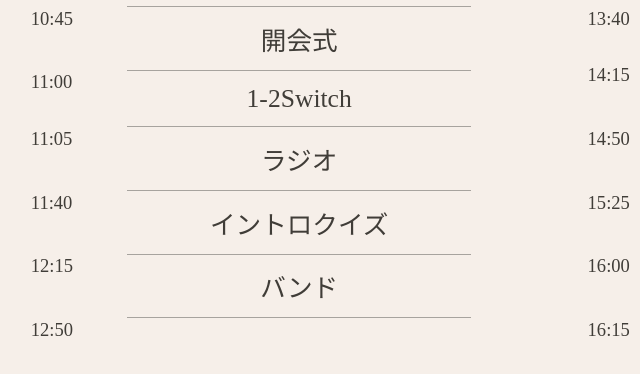
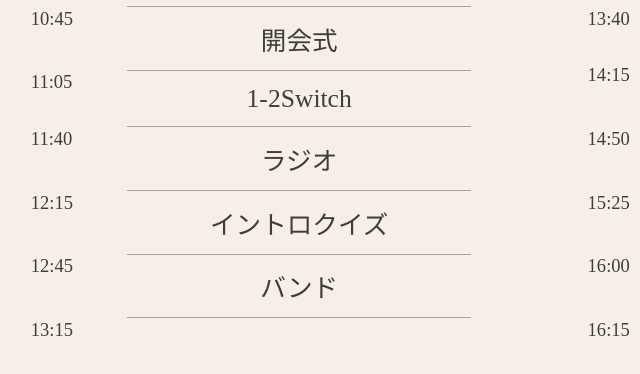
Before and after one commit to ryuangler-source/camfes_nishikita_2026, a plain HTML site: page index.html in a window 1280 px wide. Shown: the part 7179-7553 px from the top of the page, 111-751 px from the left. Drawn offline with Linux system fonts and the light colour scheme; a web font is replaced by a local one.

Commit message:
Correct first-session times on homepage

```diff
--- a/index.html
+++ b/index.html
@@ -66,7 +66,7 @@
     <p>すべてのブースで写真撮影が可能ですが、<br>撮影した写真をSNS等へ投稿・公開することはご遠慮ください。</p>
     <p>※ キャンフェスでは1部と2部で分かれて実施します<br>交代制となっていますのであらかじめご注意ください</p>
   </section>
-  <section class="schedule" aria-labelledby="schedule-title"><h2 id="schedule-title">TIME SCHDULE</h2><div class="schedule-columns"><div class="schedule-part"><h3>1部</h3><table><caption class="sr-only">1部のタイムスケジュール</caption><tbody><tr><th scope="row">10:30</th><td>開場</td></tr><tr><th scope="row">10:45</th><td>開会式</td></tr><tr><th scope="row">11:00</th><td>1-2Switch</td></tr><tr><th scope="row">11:05</th><td>ラジオ</td></tr><tr><th scope="row">11:40</th><td>イントロクイズ</td></tr><tr><th scope="row">12:15</th><td>バンド</td></tr><tr><th scope="row">12:50</th><td>終了</td></tr></tbody></table></div><div class="schedule-part"><h3>2部</h3><table><caption class="sr-only">2部のタイムスケジュール</caption><tbody><tr><th scope="row">13:25</th><td>開場</td></tr><tr><th scope="row">13:40</th><td>1-2Switch</td></tr><tr><th scope="row">14:15</th><td>ラジオ</td></tr><tr><th scope="row">14:50</th><td>イントロクイズ</td></tr><tr><th scope="row">15:25</th><td>バンド</td></tr><tr><th scope="row">16:00</th><td>閉会式</td></tr><tr><th scope="row">16:15</th><td>終了</td></tr></tbody></table></div></div></section>
+  <section class="schedule" aria-labelledby="schedule-title"><h2 id="schedule-title">TIME SCHDULE</h2><div class="schedule-columns"><div class="schedule-part"><h3>1部</h3><table><caption class="sr-only">1部のタイムスケジュール</caption><tbody><tr><th scope="row">10:30</th><td>開場</td></tr><tr><th scope="row">10:45</th><td>開会式</td></tr><tr><th scope="row">11:05</th><td>1-2Switch</td></tr><tr><th scope="row">11:40</th><td>ラジオ</td></tr><tr><th scope="row">12:15</th><td>イントロクイズ</td></tr><tr><th scope="row">12:45</th><td>バンド</td></tr><tr><th scope="row">13:15</th><td>終了</td></tr></tbody></table></div><div class="schedule-part"><h3>2部</h3><table><caption class="sr-only">2部のタイムスケジュール</caption><tbody><tr><th scope="row">13:25</th><td>開場</td></tr><tr><th scope="row">13:40</th><td>1-2Switch</td></tr><tr><th scope="row">14:15</th><td>ラジオ</td></tr><tr><th scope="row">14:50</th><td>イントロクイズ</td></tr><tr><th scope="row">15:25</th><td>バンド</td></tr><tr><th scope="row">16:00</th><td>閉会式</td></tr><tr><th scope="row">16:15</th><td>終了</td></tr></tbody></table></div></div></section>
   <section class="access" aria-labelledby="access-title"><h2 id="access-title">日時・場所</h2><p class="date"><time datetime="2026-09-19">2026年　9月19日土曜日</time></p>
     <h3 id="google-map"><a href="https://www.google.com/maps?q=阪急西宮ガーデンズプラス館" target="_blank" rel="noopener">Googleマップ</a></h3>
     <!-- // 以前のご指定に合わせ、地図は画像ではなく操作できるGoogleマップを埋め込みます。 -->
```
